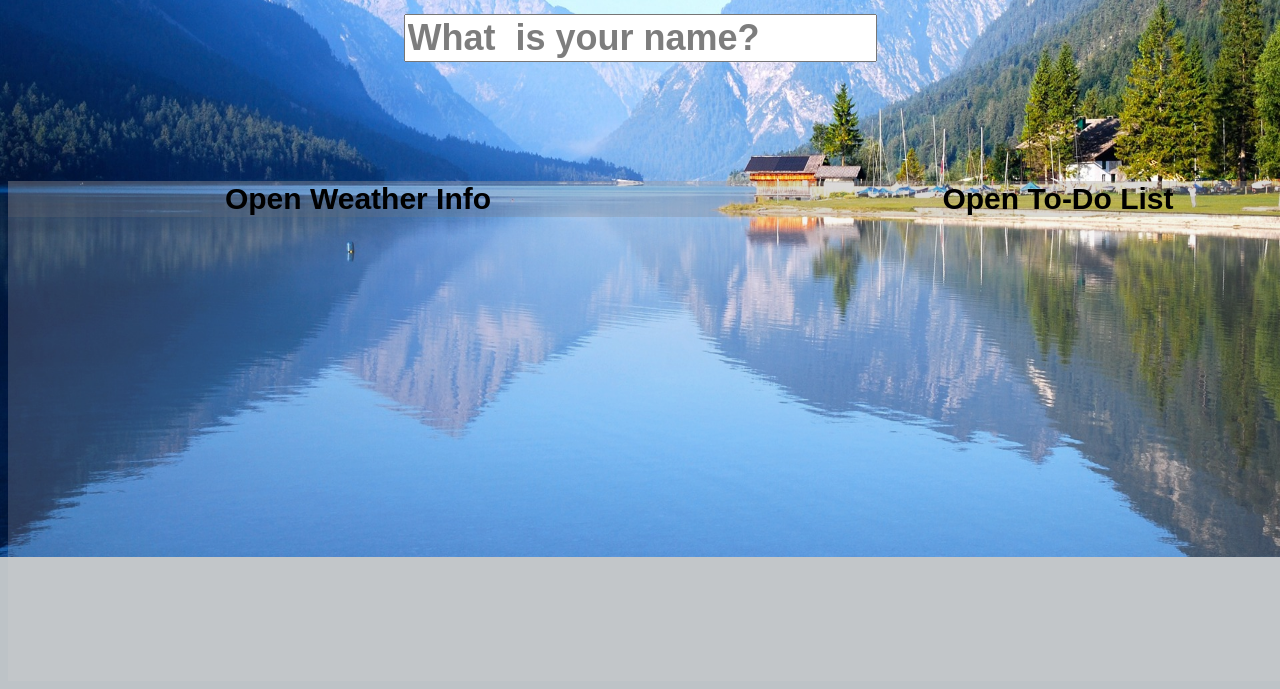
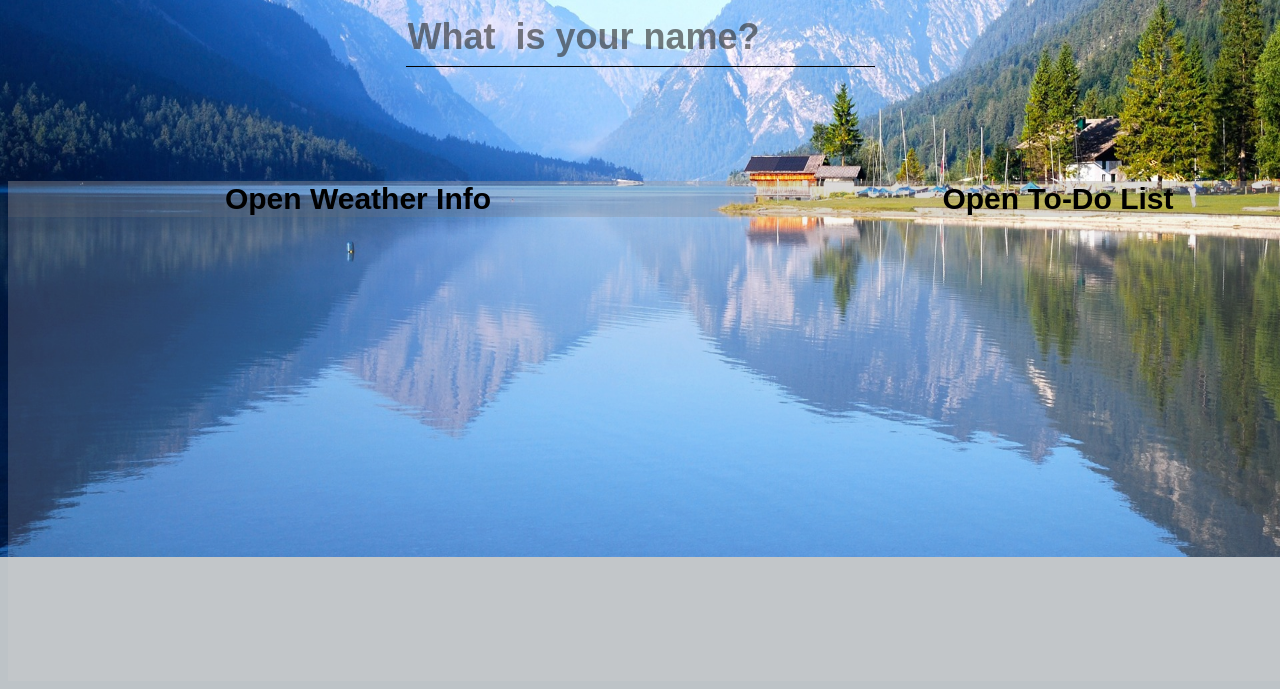
Before and after one commit to Invidam/ChromeApp_by_javascript, a plain HTML site: page index.html in a window 1280 px wide. Shown: the part 243-932 px from the top of the page. Drawn offline with Linux system fonts and the light colour scheme.

```diff
--- a/css/greeting.css
+++ b/css/greeting.css
@@ -1,9 +1,10 @@
-.nameInput, .greetings,{
+.nameInput, .greetings{
   background : none;
   border:0;
   border-bottom : 1px solid black;
 }
 .nameInput, .greetings {
+    height:55px;
     margin: 0;
     font-size: 36px;
 }
```
